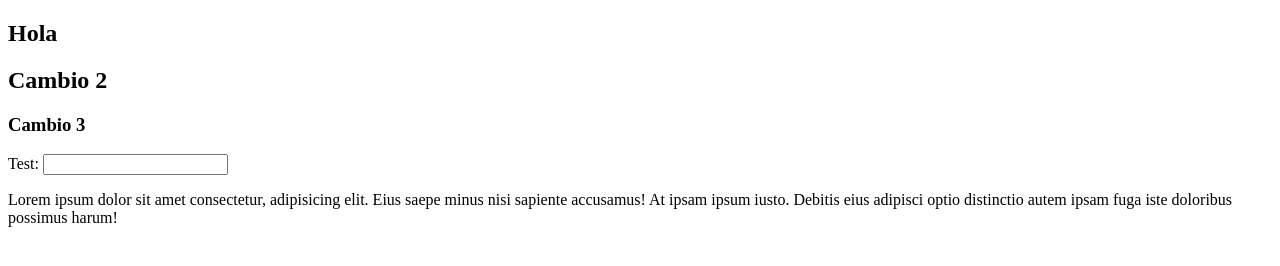
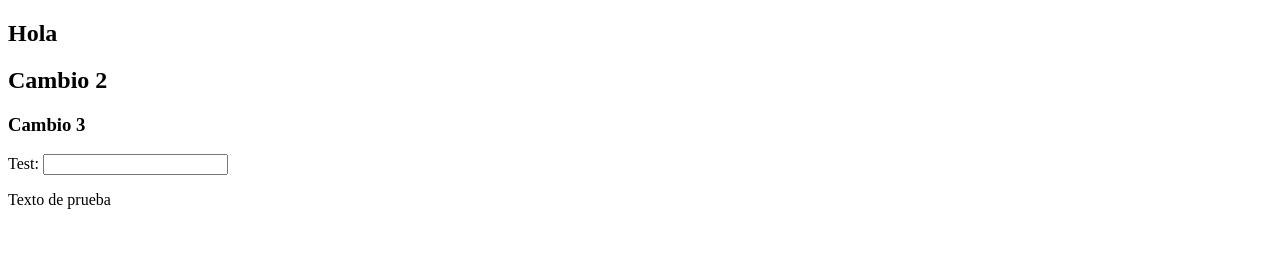
Before and after one commit to hebersc/git-test, a plain HTML site: page index.html in a window 1280 px wide. Drawn offline with Linux system fonts and the light colour scheme.

Commit message:
feat: merge from other feature

```diff
--- a/index.html
+++ b/index.html
@@ -12,7 +12,7 @@
         <h3>Cambio 3</h3>
         <label for="test">Test:</label>
         <input type="text" name="test" id="test"/>
-        <p>Lorem ipsum dolor sit amet consectetur, adipisicing elit. Eius saepe minus nisi sapiente accusamus! At ipsam ipsum iusto. Debitis eius adipisci optio distinctio autem ipsam fuga iste doloribus possimus harum!</p>
+        <p>Texto de prueba</p>
     </section>
     <footer></footer>
 </body>
```
